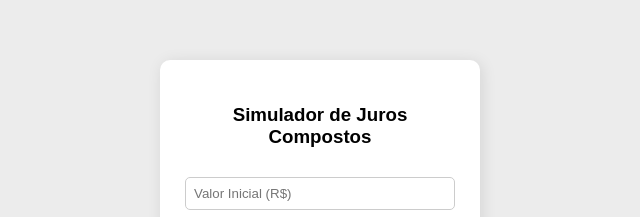
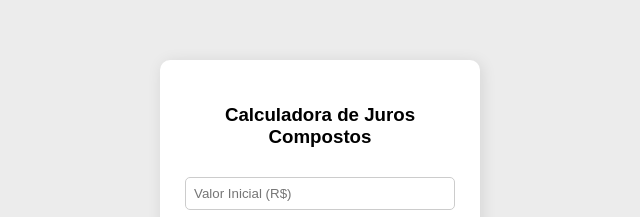
Before and after one commit to EricRochaGoncalves/calculadora-de-juros-compostos, a plain HTML site: page index.html in a window 1280 px wide. Shown: the part 179-396 px from the top of the page, 320-960 px from the left. Drawn offline with Linux system fonts and the light colour scheme.

Commit message:
Atualizar o index.html

```diff
--- a/index.html
+++ b/index.html
@@ -49,7 +49,7 @@
 </head>
 <body>
     <div class="box">
-        <h3>Simulador de Juros Compostos</h3>
+        <h3>Calculadora de Juros Compostos</h3>
         <input type="number" id="valorInicial" placeholder="Valor Inicial (R$)">
         <input type="number" id="percentual" placeholder="Taxa (%) ao mês">
         <input type="number" id="periodo" placeholder="Quantidade de meses">
```
